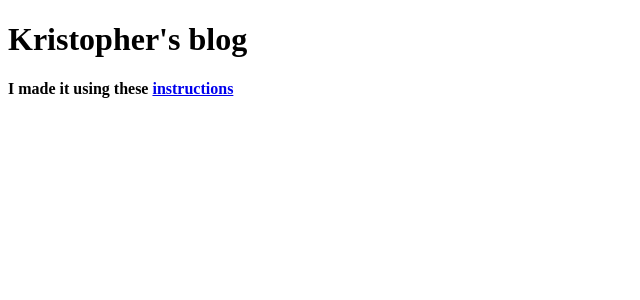
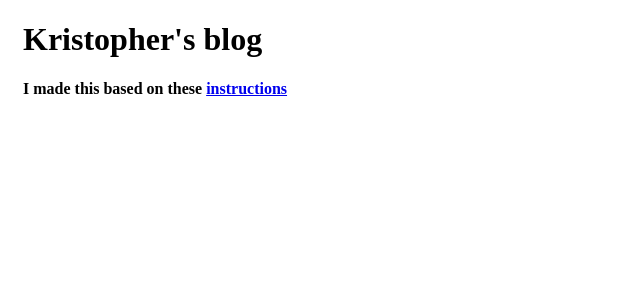
Before and after one commit to KMSkelton/djangoGirlsTutorial, a Django app: page / in a window 1280 px wide. Shown: the top 300 px of the page, without its empty margins (0-640 px from the left). Run offline with Django 3.2, Linux system fonts and the light colour scheme; data that the repository does not hold is empty; some web fonts are replaced.

Commit message:
styling the posts

```diff
--- a/blog/static/css/blog.css
+++ b/blog/static/css/blog.css
@@ -2,3 +2,7 @@ a, a:link, a:visited {
   color: cobalt;
   font-family: 'Oranienbaum', serif;
 }
+
+.posts {
+  padding-left: 15px;
+}
--- a/blog/templates/blog/post_list.html
+++ b/blog/templates/blog/post_list.html
@@ -3,13 +3,14 @@
   <head>
     <meta charset="utf-8">
     <link href="https://fonts.googleapis.com/css?family=Oranienbaum" rel="stylesheet">
+    <link rel="stylesheet" href="/static/css/blog.css">
     <title>Django Girls Tutorial-style Blog</title>
   </head>
   <body>
-    <h1>Kristopher's blog</h1>
-    <h4>I made it using these <a href="https://tutorial.djangogirls.org/en/" target="blank">instructions</a></h4>
+    <h1 class="posts">Kristopher's blog</h1>
+    <h4 class="posts">I made this based on these <a href="https://tutorial.djangogirls.org/en/" target="blank">instructions</a></h4>
   {% for post in posts %}
-    <div>
+    <div class="posts">
       <p>Published: {{ post.published_date }}</p>
       <h3><a href="">{{ post.title }}</a></h3>
       <p>{{ post.text|linebreaksbr }}</p>
```
